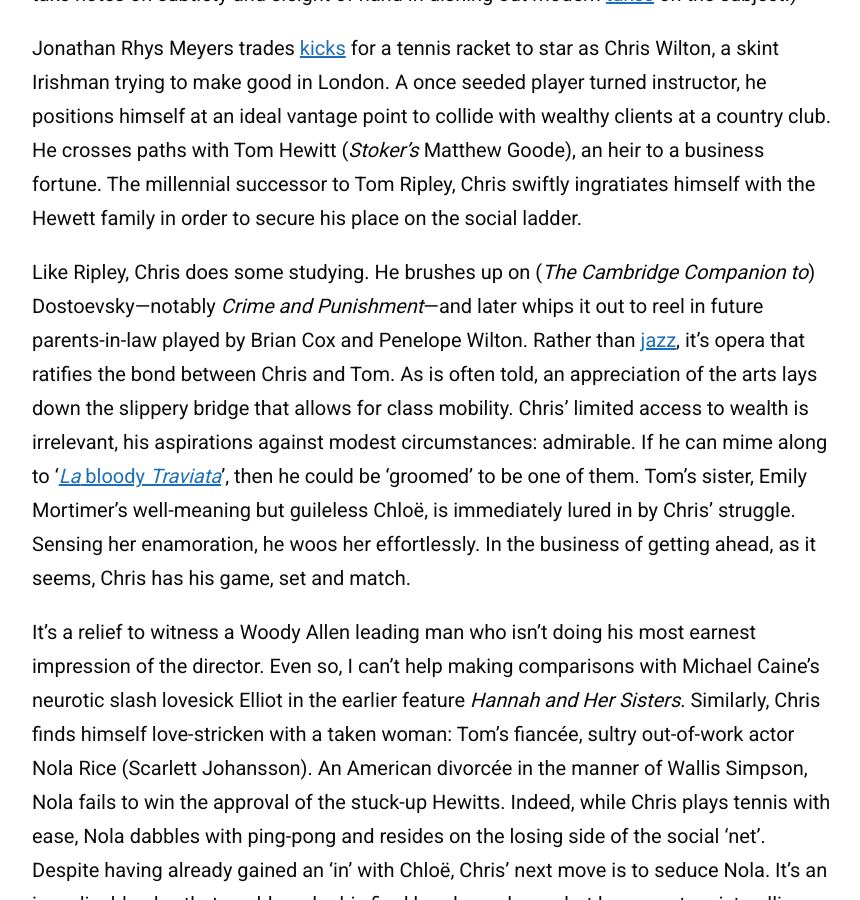
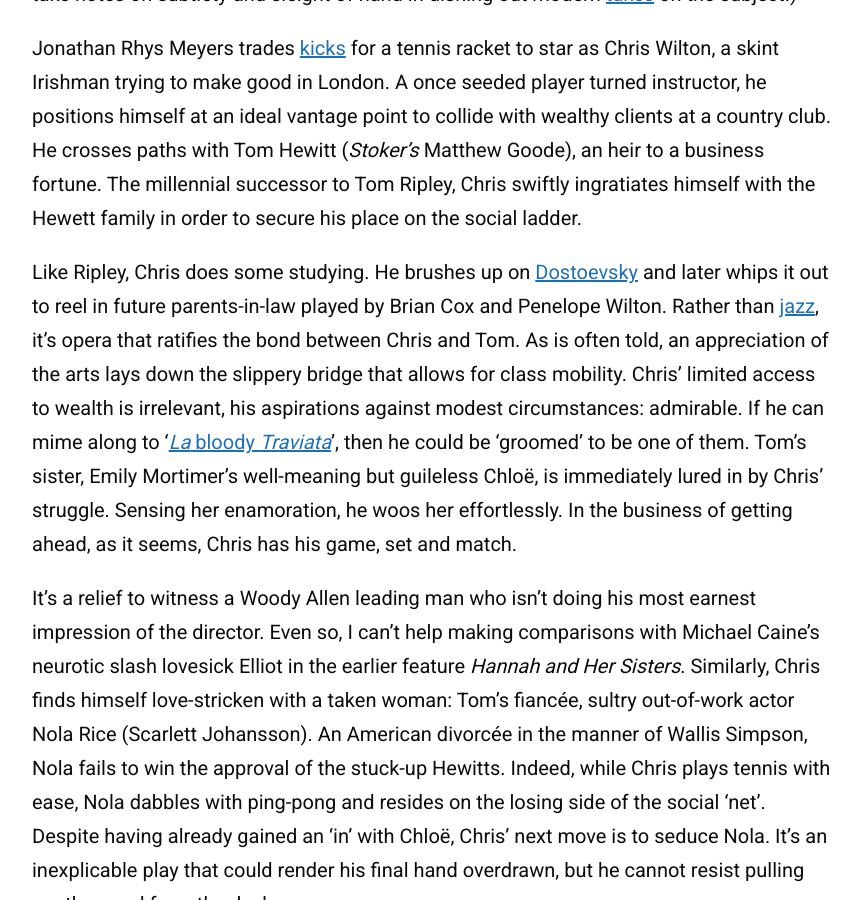
Before and after one commit to zoeurl/zoedowney.github.io, a Jekyll site: the page built from _posts/2024-2-22-match-point.md, in a window 1280 px wide and 900 px high, scrolled down 1839 px. Shown: the whole window, without its empty margins (208-1068 px from the left). Built offline with Jekyll 4.4.1, drawn with Linux system fonts in a browser that asks for light colours.

Commit message:
Update 2024-2-22-match-point.md

```diff
--- a/_posts/2024-2-22-match-point.md
+++ b/_posts/2024-2-22-match-point.md
@@ -17,7 +17,7 @@
 
 Jonathan Rhys Meyers trades [kicks](https://en.wikipedia.org/wiki/Bend_It_Like_Beckham) for a tennis racket to star as Chris Wilton, a skint Irishman trying to make good in London. A once seeded player turned instructor, he positions himself at an ideal vantage point to collide with wealthy clients at a country club. He crosses paths with Tom Hewitt (_Stoker's_ Matthew Goode), an heir to a business fortune. The millennial successor to Tom Ripley, Chris swiftly ingratiates himself with the Hewett family in order to secure his place on the social ladder.
 
-Like Ripley, Chris does some studying. He brushes up on (_The Cambridge Companion to_) Dostoevsky—notably _Crime and Punishment_—and later whips it out to reel in future parents-in-law played by Brian Cox and Penelope Wilton. Rather than [jazz](https://www.youtube.com/watch?v=mT-fOr29OfA&t=1s&ab_channel=TomasvdB), it’s opera that ratifies the bond between Chris and Tom. As is often told, an appreciation of the arts lays down the slippery bridge that allows for class mobility. Chris’ limited access to wealth is irrelevant, his aspirations against modest circumstances: admirable. If he can mime along to ‘[_La_ bloody _Traviata_](https://en.wikipedia.org/wiki/La_traviata)’, then he could be ‘groomed’ to be one of them. Tom’s sister, Emily Mortimer’s well-meaning but guileless Chloë, is immediately lured in by Chris’ struggle. Sensing her enamoration, he woos her effortlessly. In the business of getting ahead, as it seems, Chris has his game, set and match.
+Like Ripley, Chris does some studying. He brushes up on [Dostoevsky](https://en.wikipedia.org/wiki/Crime_and_Punishment) and later whips it out to reel in future parents-in-law played by Brian Cox and Penelope Wilton. Rather than [jazz](https://www.youtube.com/watch?v=mT-fOr29OfA&t=1s&ab_channel=TomasvdB), it’s opera that ratifies the bond between Chris and Tom. As is often told, an appreciation of the arts lays down the slippery bridge that allows for class mobility. Chris’ limited access to wealth is irrelevant, his aspirations against modest circumstances: admirable. If he can mime along to ‘[_La_ bloody _Traviata_](https://en.wikipedia.org/wiki/La_traviata)’, then he could be ‘groomed’ to be one of them. Tom’s sister, Emily Mortimer’s well-meaning but guileless Chloë, is immediately lured in by Chris’ struggle. Sensing her enamoration, he woos her effortlessly. In the business of getting ahead, as it seems, Chris has his game, set and match.
 
 It’s a relief to witness a Woody Allen leading man who isn’t doing his most earnest impression of the director. Even so, I can't help making comparisons with Michael Caine’s neurotic slash lovesick Elliot in the earlier feature _Hannah and Her Sisters_. Similarly, Chris finds himself love-stricken with a taken woman: Tom’s fiancée, sultry out-of-work actor Nola Rice (Scarlett Johansson). An American divorcée in the manner of Wallis Simpson, Nola fails to win the approval of the stuck-up Hewitts. Indeed, while Chris plays tennis with ease, Nola dabbles with ping-pong and resides on the losing side of the social ‘net’. Despite having already gained an ‘in’ with Chloë, Chris’ next move is to seduce Nola. It’s an inexplicable play that could render his final hand overdrawn, but he cannot resist pulling another card from the deck.
 
```
